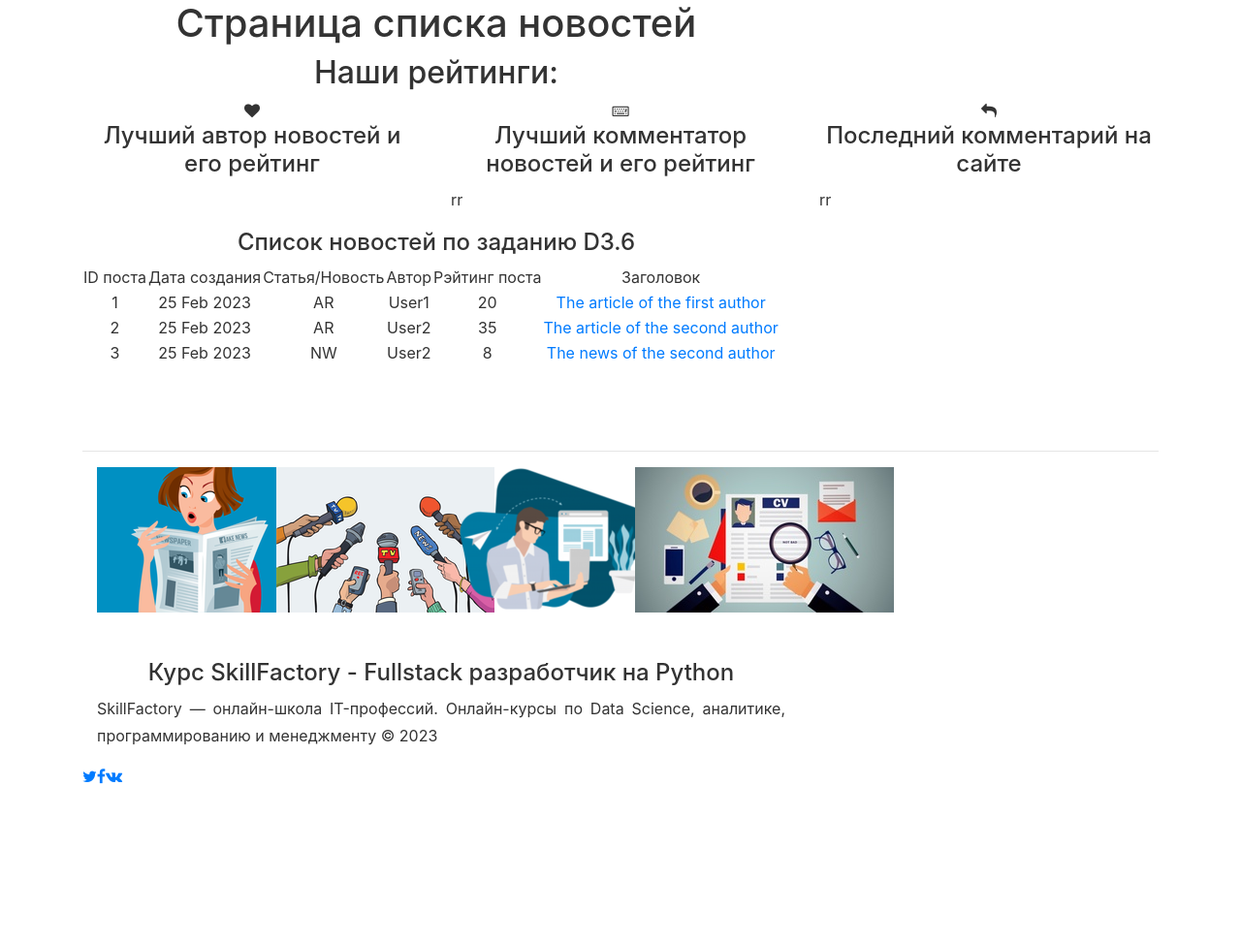
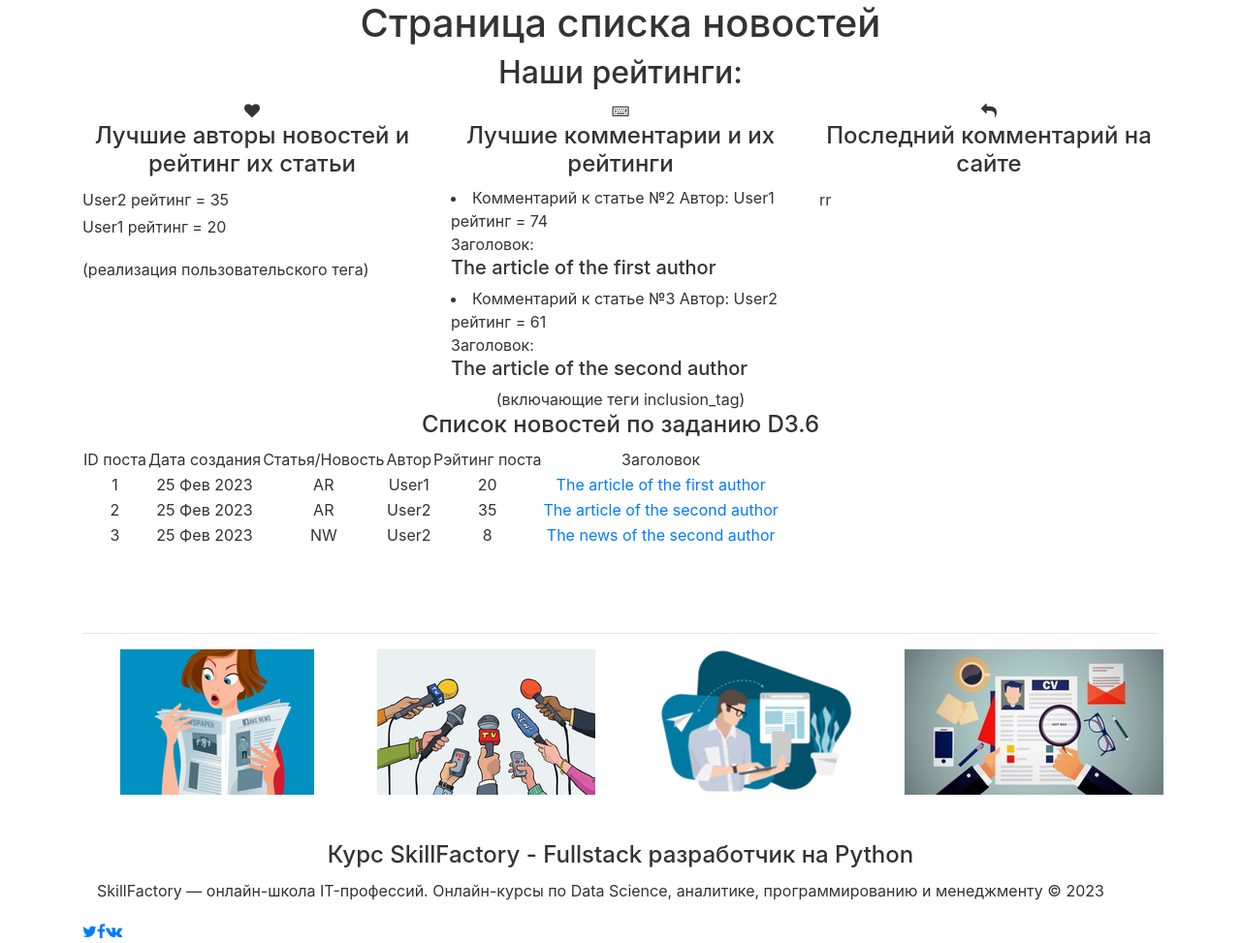
Before and after one commit to nevasv/skillfactory_News_Portal, a Django app: template NewsPaper/news/templates/news/news.html in a window 1280 px wide. Shown: the part 59-1032 px from the top of the page at 97% size. Before the commit the page ends 868 px from the top, so only its background shows below. Run offline with Django 4.2, Linux system fonts and the light colour scheme; data comes from the database, SQL or seed files in the repository; both versions use the stored data as it was after the commit; the template is opened without the code that fills it: values that come from a table or form of the project are taken from there, most other values are stand-ins (such as "Sample title", 1, 10 or a date in 2020); some libraries are stand-ins or nearby versions; some web fonts are replaced.

Commit message:
Пользовательские теги

```diff
--- a/NewsPaper/NewsPaper/settings.py
+++ b/NewsPaper/NewsPaper/settings.py
@@ -101,9 +101,9 @@ AUTH_PASSWORD_VALIDATORS = [
 # Internationalization
 # https://docs.djangoproject.com/en/4.1/topics/i18n/
 
-LANGUAGE_CODE = 'en-us'
+LANGUAGE_CODE = 'ru'
 
-TIME_ZONE = 'UTC'
+TIME_ZONE = 'Europe/Moscow'
 
 USE_I18N = True
 
--- a/NewsPaper/news/templates/news/news.html
+++ b/NewsPaper/news/templates/news/news.html
@@ -1,6 +1,6 @@
 {% extends 'news/default.html' %}
 {% load static %}
-
+{% load news_tags %}
 {% block MyCss %}
 <title> {{ news.title }}</title>
 <link rel="stylesheet" href="{% static 'css/base.css' %}">
@@ -14,6 +14,9 @@
 {% endblock %}
 
 {% block MyContent %}
+
+{% get_posts as posts_list%}
+
 <div class="navbar navbar-inverse navbar-fixed-top">
     <div class="container">
       <div class="navbar-header">
@@ -24,35 +27,43 @@
       </div>
       <div class="collapse" id="collapseMenu" >
         <ul class="nav navbar-nav navbar-right">
-          <li><a href="https://apps.skillfactory.ru/" target="_blank">Учебная Платформа</a></li>
-          <li><a href=../authors/>Авторы</a></li>
-          <li><a href="#"><i class="fa fa-envelope-o" aria-hidden="true"></i></a></li>
+          <li><a href="https://apps.skillfactory.ru/" style="color: #999" target="_blank">Учебная Платформа</a></li>
+          <li><a href='../authors/' style="color: #999" target="_blank" >Авторы</a></li>
+          <li><a href="#" style="color: #999"><i class="fa fa-envelope-o" aria-hidden="true"></i></a></li>
         </ul>
       </div>
     </div>
 </div>
-  <div id="headerwrap">
+
+</div>
     <div class="container">
       <div class="row centered">
-        <div class="col-lg-8 col-lg-offset-2">
+        <div class="col-lg-12 col-lg-offset-2">
           <h1>Страница списка новостей</h1>
           <h2>Наши рейтинги: </h2>
         </div>
       </div>
     </div>
-  </div>
+
   <div class="container w">
     <div class="row centered">
       <div class="col-lg-4">
         <i class="fa fa-heart"></i>
-        <h4>Лучший автор новостей и его рейтинг</h4>
-        <p><script> $(document).ready(function(){alert('Ваша версия jQuery ' + jQuery.fn.jquery);});
-        </script></p>
+        <h4>Лучшие авторы новостей и рейтинг их статьи </h4>
+         <p> {% for i in posts_list %}
+          <a> {{ i.author }} рейтинг = {{i.rating}}</a> <br>
+            {% endfor %}
+
+        </p>
+        <p>
+          (реализация пользовательского тега)
+        </p>
       </div>
       <div class="col-lg-4">
         <i class="fa fa-keyboard-o" aria-hidden="true"></i>
-        <h4>Лучший комментатор новостей и его рейтинг</h4>
-        <p> rr  </p>
+        <h4>Лучшие комментарии и их рейтинги</h4>
+        {% show_comments %}
+        <a>(включающие теги inclusion_tag)</a>
       </div>
       <div class="col-lg-4">
         <i class="fa fa-reply" aria-hidden="true"></i>
@@ -66,7 +77,7 @@
   <div class="container wb">
     <div class="row centered">
       <br><br>
-      <div class="col-lg-8 col-lg-offset-2">
+      <div class="col-lg-12 col-lg-offset-2">
         <h4>Список новостей по заданию D3.6</h4>
         <table >
           <tr>
@@ -96,16 +107,16 @@
   <div id="lg">
     <div class="container">
       <div class="row centered">
-        <div class="col-lg-2 col-lg-offset-1">
+        <div class="col-lg-3 col-lg-offset-1">
           <img src=" {% static 'img/c01.png' %}" alt="">
         </div>
-        <div class="col-lg-2">
+        <div class="col-lg-3">
           <img src=" {% static 'img/c02.png' %}" alt="">
         </div>
-        <div class="col-lg-2">
+        <div class="col-lg-3">
           <img src=" {% static 'img/c03.png' %}" alt="">
         </div>
-        <div class="col-lg-2">
+        <div class="col-lg-3">
           <img src=" {% static 'img/c04.jpg' %}" alt="">
         </div>
       </div>
@@ -115,7 +126,7 @@
   <div id="r">
     <div class="container">
       <div class="row centered">
-        <div class="col-lg-8 col-lg-offset-2">
+        <div class="col-lg-12 col-lg-offset-2">
           <h4>Курс SkillFactory - Fullstack разработчик на Python</h4>
           <p>SkillFactory — oнлайн-школа IT-профессий. Онлайн-курсы по Data Science, аналитике, программированию и менеджменту © 2023</p>
         </div>
--- /dev/null
+++ b/NewsPaper/news/templates/news/tag.html
@@ -0,0 +1,4 @@
+         {% for i in comments3 %}
+          <li> Комментарий к статье №{{i.pk}} Автор: {{ i.commentPost.author }}  рейтинг = {{i.rating}} <br>
+              Заголовок: <h5> {{ i.commentPost.title }} </h5> </li>
+         {% endfor %}
--- /dev/null
+++ b/NewsPaper/news/templatetags/news_tags.py
@@ -0,0 +1,18 @@
+from django import template
+from news.models import *
+
+register = template.Library()
+
+
+@register.simple_tag()
+def get_posts():  # get_posts(name='gp')
+
+    return Post.objects.all().order_by('-rating')[:2]
+
+
+@register.inclusion_tag('news/tag.html')
+def show_comments():
+
+    comments3 = Comment.objects.all().order_by('-rating')[:2]
+
+    return {'comments3': comments3}
```
Also changed, not shown: NewsPaper/news/templates/news/posts.html (+7 -27 lines), NewsPaper/db.sqlite3, NewsPaper/news/templatetags/__init__.py (added), NewsPaper/static/css/base.css (line endings or trailing spaces).
